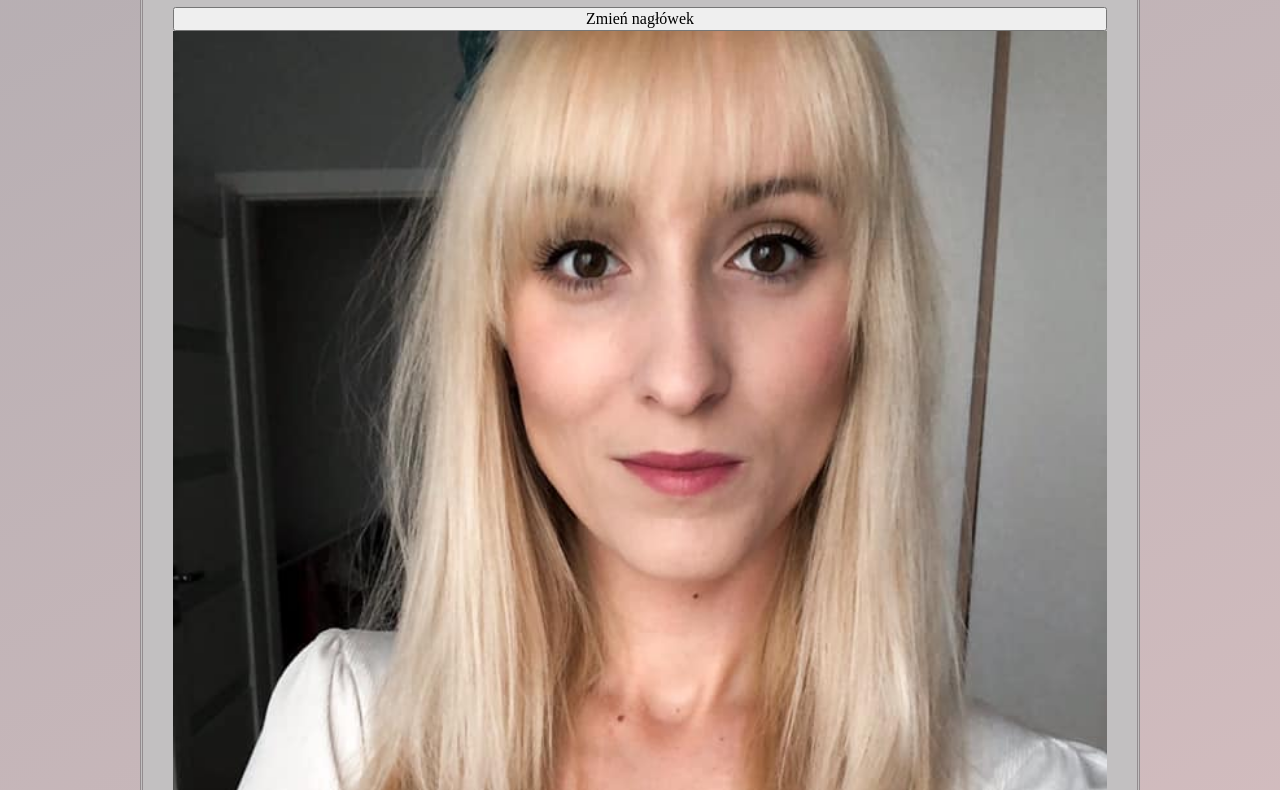
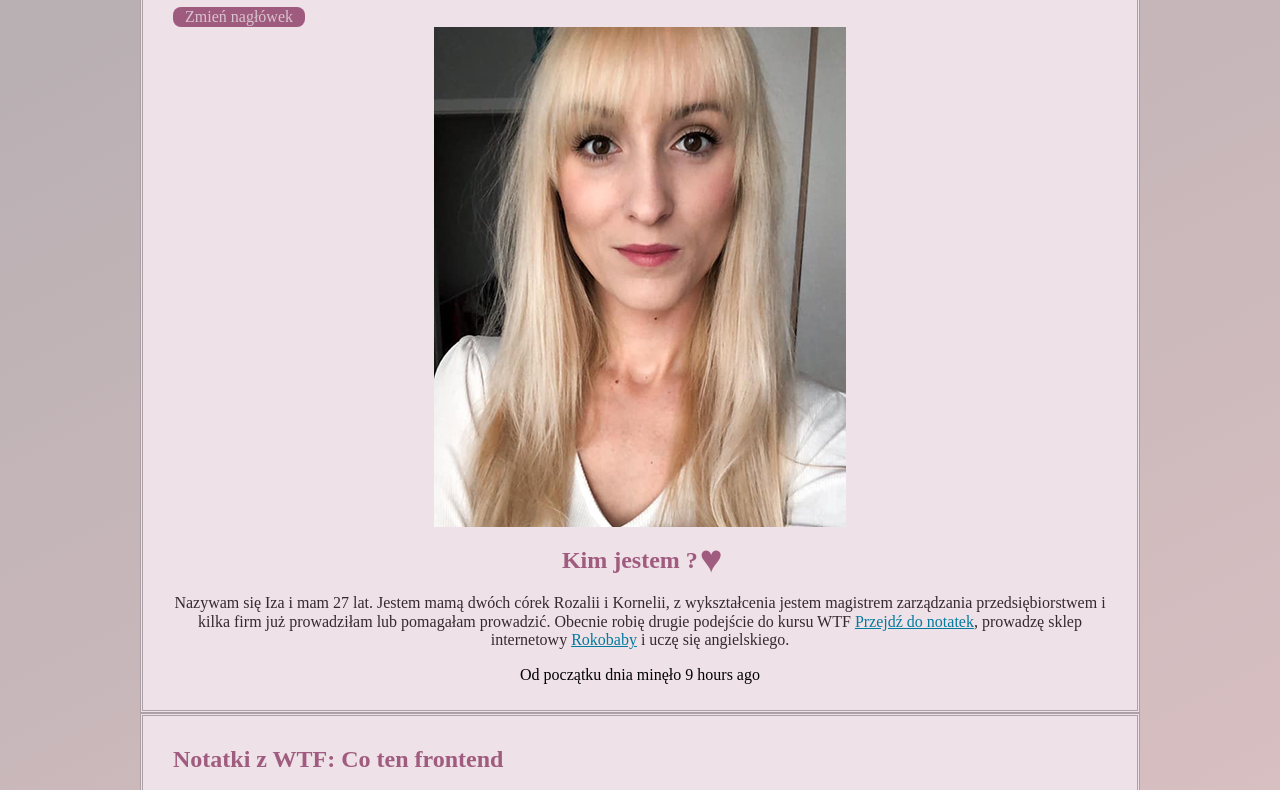
Before and after one commit to izabelazmujdzin/project-1, a website built with webpack: page src/pages/index.html in a window 1280 px wide. Shown: the part 156-946 px from the top of the page. Built offline with nearby package versions, Linux system fonts and the light colour scheme.

Commit message:
animations

```diff
--- a/src/pages/index.html
+++ b/src/pages/index.html
@@ -157,12 +157,12 @@
   <main id="top">
   <section class="section section__flex">
     <h1 class="section__header section__header--js">Izabela Żmujdzin- Strona domowa</h1>
-    <button class="action--js">Zmień nagłówek </button>
-    <img class="section__img section__img--iza" src="../assets/img/179922934_3896889607026848_712738423520743423_n.jpg"
+    <button class="action action--js">Zmień nagłówek </button>
+    <img class="section__img section__img--iza" src="../assets/img/179922934_3896889607026848_712738423520743423_n.a8a66437.jpg"
       alt="Uśmiechnięta Iza" />
 
     <article>
-      <h2 class="section__secondary-header"> Kim jestem ? </h2>
+      <h2 class="section__secondary-header"> Kim jestem ? <span class="heart"> ♥ </span>   </h2>
       <p class="section__paragraph">
         Nazywam się Iza i mam 27 lat. Jestem mamą dwóch córek Rozalii i
         Kornelii, z wykształcenia jestem magistrem zarządzania
--- a/src/scss/main.scss
+++ b/src/scss/main.scss
@@ -1,6 +1,15 @@
-@import "~normalize.css";
+@import '~normalize.css';
 
-@import "_variables";
+@import '_variables';
+
+@keyframes serce {
+  0% {
+    transform: scale(1);
+  }
+  100% {
+    transform: scale(1.6);
+  }
+}
 
 *,
 *:before,
@@ -8,10 +17,28 @@
   box-sizing: inherit;
 }
 
+.heart {
+  display: inline-block;
+  animation: serce 1s ease-in-out infinite alternate;
+}
+
+.action {
+  max-width: 120px;
+  max-height: 40px;
+  color: rgb(216, 196, 206);
+  background: rgba(138, 54, 96, 0.781);
+  border-radius: 8px;
+  border: none;
+  position: left;
+  &:hover {
+    transform: scale(1.2) rotate(15deg);
+  }
+}
+
 .article__third-heading {
   color: rgb(184, 129, 157);
   &::before {
-		content: " ";
+    content: ' ';
     display: inline-block;
     background: rgb(87, 62, 62);
     height: 12px;
@@ -41,6 +68,9 @@
     text-decoration: none;
     font-size: 18px;
     margin: 0 0 16px;
+    &:hover {
+      transform: scale(2);
+    }
   }
   &--open {
     display: block;
@@ -59,7 +89,7 @@ main {
   margin: 70px auto 0;
 }
 header {
-	background: rgba(245, 239, 242, 0.822);
+  background: rgba(219, 182, 201, 0.822);
   min-height: 60px;
   position: fixed;
   width: 1000px;
@@ -67,7 +97,7 @@ header {
 }
 
 .section {
-	background: rgb(194, 192, 193);
+  background: rgb(238, 225, 231);
   padding: 10px 30px;
   border-style: double;
   border-color: rgba(77, 60, 69, 0.4);
@@ -78,6 +108,10 @@ header {
   }
   &__header {
     color: rgba(97, 34, 78, 0.822);
+    transition: color 0.3s linear;
+    &:hover {
+      color: #1a7969;
+    }
   }
   &__secondary-header {
     color: rgba(138, 54, 96, 0.781);
@@ -92,10 +126,12 @@ header {
     margin: 0 auto;
     display: block;
     max-width: 100%;
-		width: 100%;
   }
   &__link {
     color: #047a9e;
+    &:hover {
+      color: hotpink;
+    }
   }
   &__paragraph {
     color: rgb(53, 42, 48);
@@ -150,7 +186,7 @@ header {
   }
   .grid {
     display: grid;
-		grid-template-areas: "header header header" "article . aside" "footer footer footer";
+    grid-template-areas: 'header header header' 'article . aside' 'footer footer footer';
     grid-template-columns: 1fr 100px 200px;
     column-gap: 16px;
     row-gap: 16px;
```
Also changed, not shown: src/assets/img/179922934_3896889607026848_712738423520743423_n.a8a66437.jpg (added), src/assets/img/179922934_3896889607026848_712738423520743423_n.jpg (deleted), src/assets/img/moje.jpg (deleted). Lines whose indentation alone changed are shown as unchanged.
